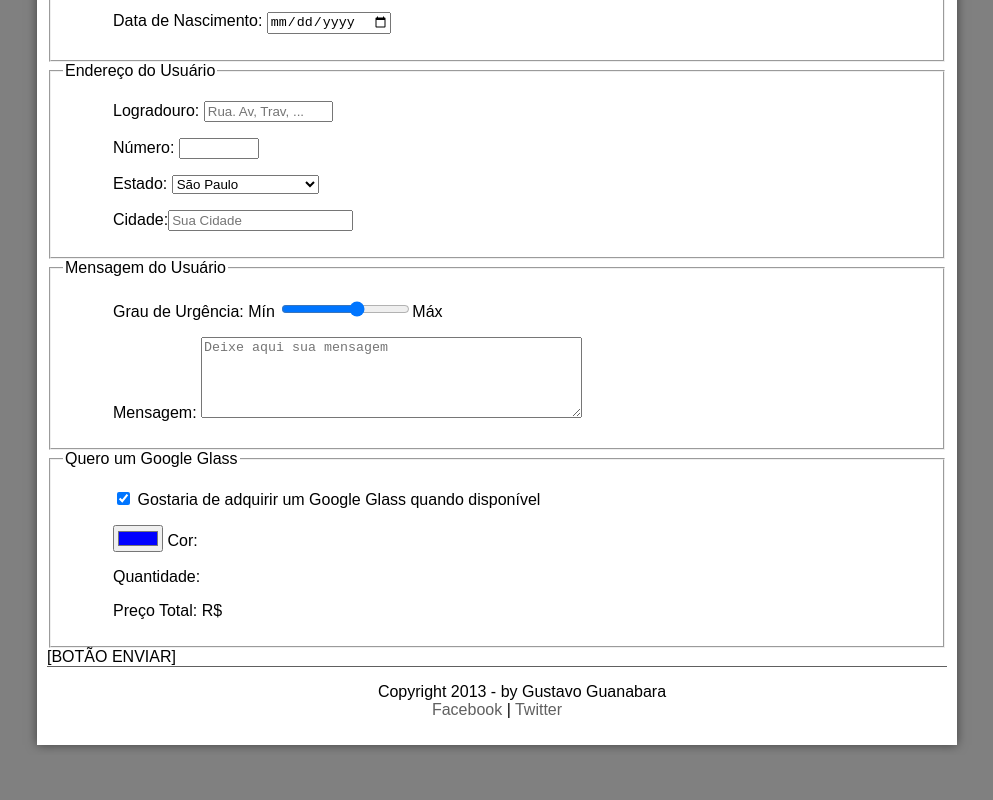
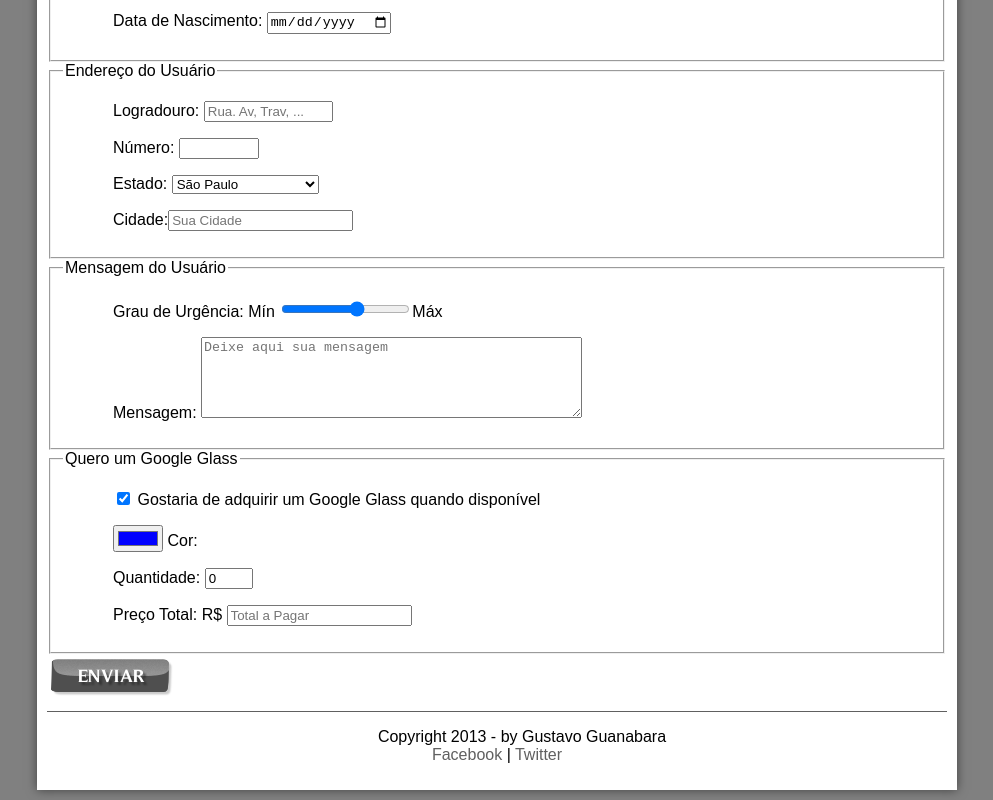
Before and after one commit to Cristyan2/Curso-HTML5, a plain HTML site: page projeto-glass-html5/fale-conosco.html in a window 1280 px wide. Shown: the part 575-1375 px from the top of the page, without its empty margins (143-1136 px from the left). Before the commit the page ends 1330 px from the top, so only its background shows below. Drawn offline with Linux system fonts and the light colour scheme.

Commit message:
Update fale-conosco.html

```diff
--- a/projeto-glass-html5/fale-conosco.html
+++ b/projeto-glass-html5/fale-conosco.html
@@ -4,9 +4,15 @@
 <head>
     <meta charset="UTF-8" />
     <title>Tudo Sobre Google Glass</title>
+    <script src="_javascript/funcoes.js">
+    </script>
+    <script>
+        function calc_total() {
+            var qtd =parseInt document.getElementById ('cQtd').value
+        }
+    </script>
 </head>
-<script src="_javascript/funcoes.js">
-</script>
+
 
 <body>
     <div id="interface">
@@ -58,7 +64,7 @@
 
                 </article>
             </section>
-            <form method="post" id="fContato" action="">
+            <form method="post" id="fContato" action="" oninput="calc_total();">
 
                 <fieldset id="usuario">
                     <legend> Identificação do Usuário</legend>
@@ -117,15 +123,19 @@
                 <fieldset id="pedido">
                     <legend>Quero um Google Glass</legend>
                     <p> <input type="checkbox" name="tPed" id="cPed" checked>
-                        <label for="cPed">Gostaria de adquirir um Google Glass quando disponível</label></p>
+                        <label for="cPed">Gostaria de adquirir um Google Glass quando disponível</label>
+                    </p>
 
                     <p><label for="cCor"> <input type="color" name="tCor" id="cCor" value="#0000FF"> Cor:</label></p>
-                    <p><label for="cQtd">Quantidade: </label></p>
-                    <p><label for="cTot">Preço Total: R$</label></p>
+                    <p><label for="cQtd">Quantidade: </label> <input type="number" name="tQtd" id="cQtd" min="0" max="5"
+                            value="0"></p>
+                    <p><label for="cTot">Preço Total: R$</label> <input type="text" name="tToc" id="cToc"
+                            placeholder="Total a Pagar" readonly>
+                    </p>
 
                 </fieldset>
 
-                [BOTÃO ENVIAR]
+                <input type="image" name="tEnviar" src="/projeto-glass-html5/_imagens/botao-enviar.png">
             </form>
 
             <footer id="rodape">
```
